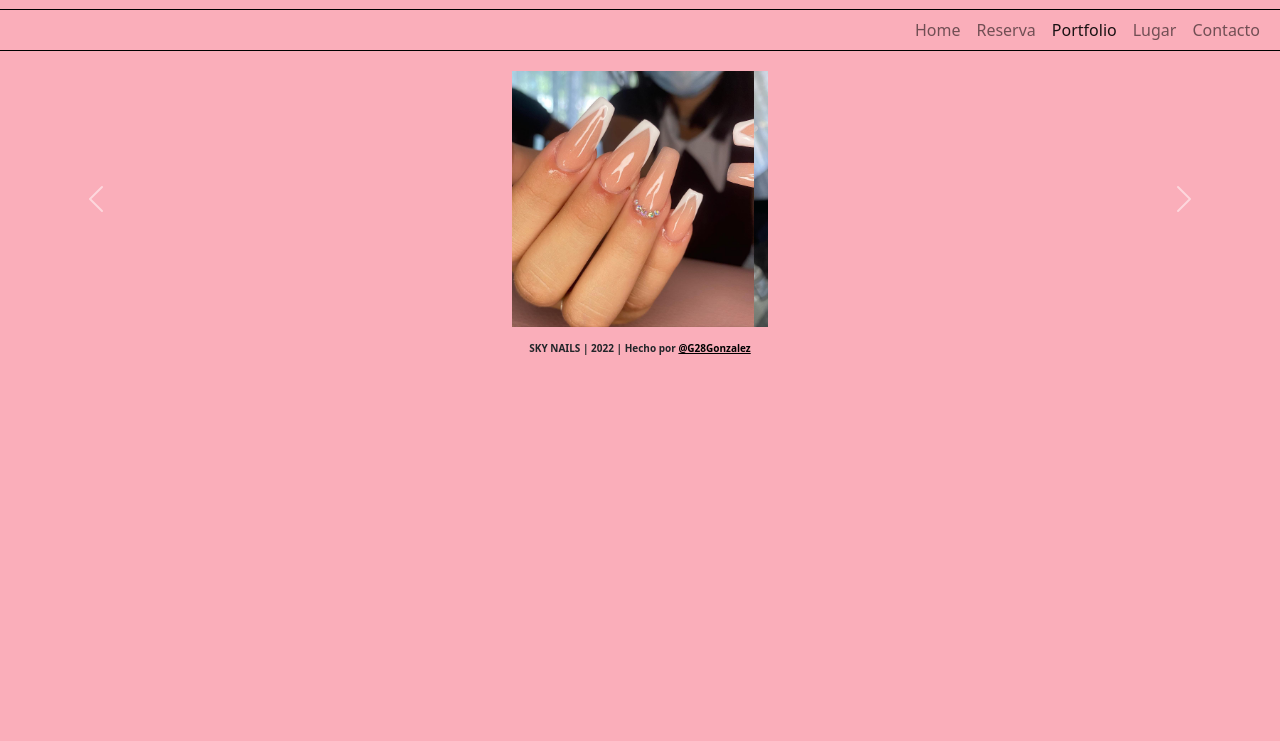
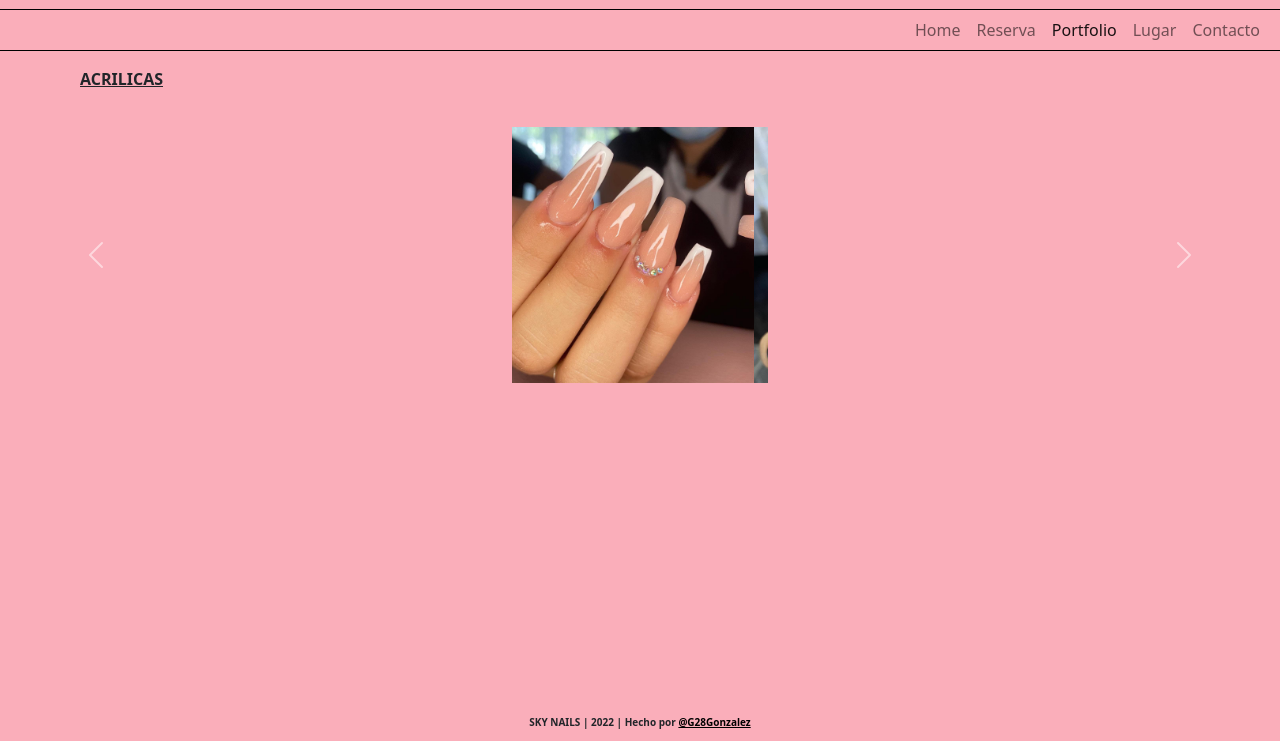
Before and after one commit to G28Gonzalez/sass-desafio, a website: page pages/portfolio.html in a window 1280 px wide. Shown: the part 59-800 px from the top of the page. Drawn offline with nearby package versions, Linux system fonts and the light colour scheme.

Commit message:
Commit, imagenes arregladas, arreglo en footer y texto agregado en portfolio

```diff
--- a/pages/portfolio.html
+++ b/pages/portfolio.html
@@ -65,22 +65,25 @@
     </nav>
 
     <main>
+        <div class="tipo-unas d-flex">
+            <p><strong class="strong-portfolio">ACRILICAS</strong></p>
+        </div>
         <div id="carouselExampleControls" class="carousel slide" data-bs-ride="carousel">
             <div class="carousel-inner">
                 <div class="carousel-item active">
-                    <img src="../img/unas1.jpeg" class="d-block" alt="...">
+                    <img src="../img/unas1.jpg" class="d-block" alt="...">
                 </div>
                 <div class="carousel-item">
-                    <img src="../img/unas2.jpeg" class="d-block" alt="...">
+                    <img src="../img/unas2.jpg" class="d-block" alt="...">
                 </div>
                 <div class="carousel-item">
-                    <img src="../img/unas3.jpeg" class="d-block" alt="...">
+                    <img src="../img/unas3.jpg" class="d-block" alt="...">
                 </div>
                 <div class="carousel-item">
-                    <img src="../img/unas4.jpeg" class="d-block" alt="...">
+                    <img src="../img/unas4.jpg" class="d-block" alt="...">
                 </div>
                 <div class="carousel-item">
-                    <img src="../img/WhatsApp Image 2022-04-03 at 8.20.25 PM.jpeg" class="d-block" alt="...">
+                    <img src="../img/unas5.jpg" class="d-block" alt="...">
                 </div>
             </div>
 
--- a/scss/_general.scss
+++ b/scss/_general.scss
@@ -45,10 +45,11 @@ body {
 
     footer {
         @extend html;
-        display: flex;
-        justify-content: center;
-        align-items: center;
-        padding-top: 10px;
+        bottom: 0;
+        height: 30px;
+        position: absolute;
+        text-align: center;
+        width: 100%;
     }
 
     strong {
--- a/scss/_portfolio.scss
+++ b/scss/_portfolio.scss
@@ -1,3 +1,15 @@
+.tipo-unas {
+    align-items: center;
+    justify-content: flex-start;
+    padding-left: 5rem;
+    padding-top: 1rem;
+
+    .strong-portfolio {
+        font-size: medium;
+        text-decoration: underline;
+    }
+}
+
 .carousel {
     display: flex;
     padding-top: 20px;
--- a/scss/prueba.scss
+++ b/scss/prueba.scss
@@ -16,12 +16,18 @@
     }
 
     // Portfolio
+    .tipo-unas {
+        padding-left: 1rem;
+    }
+
+    .carousel {
         .carousel-inner {
-        width: 50%;
+            width: 65%;
         }
 
         .d-block {
-        max-height: 11rem;
+            max-height: 12rem;
+        }
     }
 
     // Reserva
@@ -113,6 +119,17 @@
         width: 360px;
         height: 185px;
     }
+
+    // Porfolio
+    .carousel {
+        .carousel-inner {
+            width: 35%;
+        }
+
+        .d-block {
+            max-height: 12rem;
+        }
+    }
 };
 
 // Tablet 768px
@@ -124,12 +141,18 @@
     }
 
     // Porfolio
+    .tipo-unas {
+        padding-left: 3rem;
+    }
+
+    .carousel {
         .carousel-inner {
-        width: 25%;
+            width: 30%;
         }
 
         .d-block {
             max-height: 12rem;
+        }
     }
 
     // Reserva
@@ -157,12 +180,18 @@
     }
 
     // Portfolio
+    .tipo-unas {
+        padding-left: 5rem;
+    }
+
+    .carousel {
         .carousel-inner {
             width: 20%;
         }
 
         .d-block {
             max-height: 17rem;
+        }
     }
 
     // Reserva
```
Also changed, not shown: css/main.css, img/WhatsApp Image 2022-04-03 at 8.20.25 PM.jpeg (deleted), img/unas1.jpeg (deleted), img/unas1.jpg (added), img/unas2.jpeg (deleted), img/unas2.jpg (added), img/unas3.jpeg (deleted), img/unas3.jpg (added), img/unas4.jpeg (deleted), img/unas4.jpg (added), img/unas5.jpg (added). Lines whose indentation alone changed are shown as unchanged.
